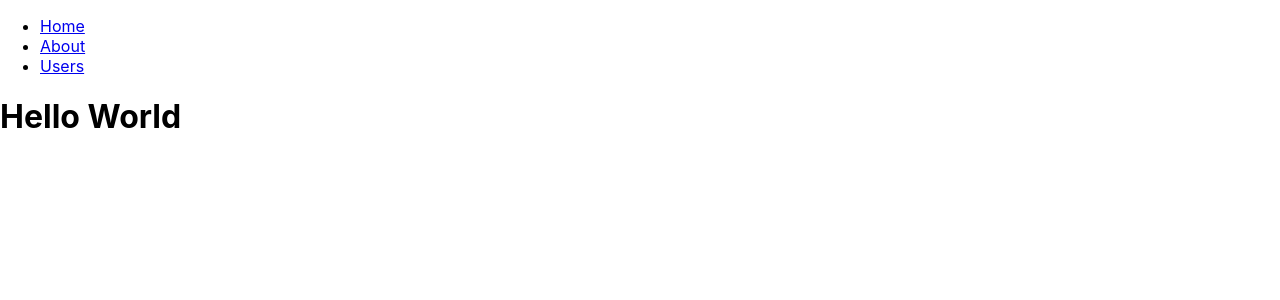
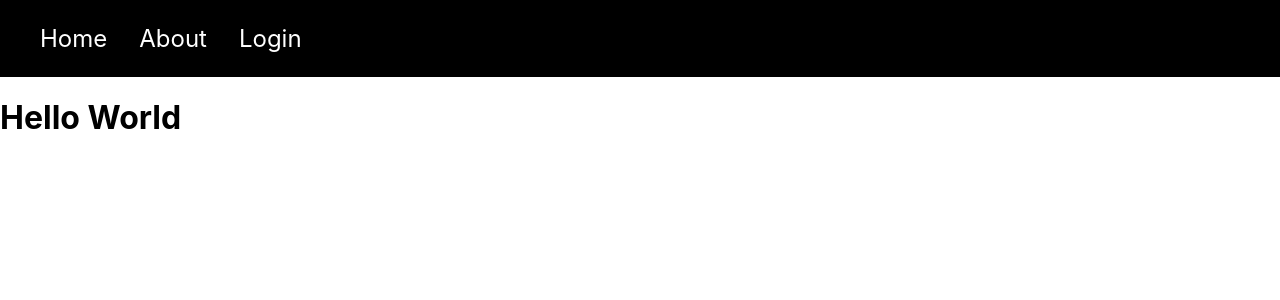
Before and after one commit to Sallaa/album-review, a React (Create React App) app in the folder client/: page / in a window 1280 px wide. Shown: the top 300 px of the page. Built offline with nearby package versions, Linux system fonts and the light colour scheme.

Commit message:
added emotion and basic nav

```diff
--- a/client/package.json
+++ b/client/package.json
@@ -3,6 +3,8 @@
   "version": "0.1.0",
   "private": true,
   "dependencies": {
+    "@emotion/core": "^10.0.28",
+    "@emotion/styled": "^10.0.27",
     "@testing-library/jest-dom": "^4.2.4",
     "@testing-library/react": "^9.3.2",
     "@testing-library/user-event": "^7.1.2",
@@ -31,5 +33,6 @@
       "last 1 firefox version",
       "last 1 safari version"
     ]
-  }
+  },
+  "devDependencies": {}
 }
--- a/client/src/App.js
+++ b/client/src/App.js
@@ -5,25 +5,16 @@ import {
   Route,
   Link
 } from "react-router-dom";
-import Home from './Home';
+import Home from './Pages/Home';
+import Login from './Pages/Login';
+import About from './Pages/About';
+import Nav from './Nav/Nav';
 
 export default function App() {
   return (
     <Router>
       <div>
-        <nav>
-          <ul>
-            <li>
-              <Link to="/">Home</Link>
-            </li>
-            <li>
-              <Link to="/about">About</Link>
-            </li>
-            <li>
-              <Link to="/users">Users</Link>
-            </li>
-          </ul>
-        </nav>
+        <Nav />
 
         {/* A <Switch> looks through its children <Route>s and
             renders the first one that matches the current URL. */}
@@ -31,8 +22,8 @@ export default function App() {
           <Route path="/about">
             <About />
           </Route>
-          <Route path="/users">
-            <Users />
+          <Route path="/login">
+            <Login />
           </Route>
           <Route path="/">
             <Home />
@@ -42,15 +33,3 @@ export default function App() {
     </Router>
   );
 }
-
-// function Home() {
-//   return <h2>Home</h2>;
-// }
-
-function About() {
-  return <h2>About</h2>;
-}
-
-function Users() {
-  return <h2>Users</h2>;
-}
--- /dev/null
+++ b/client/src/Nav/Nav.jsx
@@ -0,0 +1,52 @@
+/** @jsx jsx */
+import React from "react";
+import {jsx, css} from "@emotion/core";
+import styled from "@emotion/styled";
+import { BrowserRouter as Router, Switch, Route, Link } from "react-router-dom";
+
+const color = "white";
+
+
+const css_nav = css`
+  background-color: black;
+  font-size: 24px;
+  display: flex;
+
+  a {
+    cursor: pointer;
+    color: white;
+    text-decoration: none;
+  }
+  ul {
+    list-style-type: none;
+  }
+  li {
+    margin-right: 2rem;
+  }
+`;
+
+const css_ul = css`
+  display: flex;
+  flex-flow: row wrap;
+  align-content: flex-start;
+`;
+
+export default() => {
+
+    return (
+        <nav css={css_nav}>
+          <ul css={css_ul}>
+            <li>
+              <Link to="/">Home</Link>
+            </li>
+            <li>
+              <Link to="/about">About</Link>
+            </li>
+            <li>
+              <Link to="/login">Login</Link>
+            </li>
+          </ul>
+        </nav>
+    );
+
+}
--- /dev/null
+++ b/client/src/Pages/About.jsx
@@ -0,0 +1,9 @@
+import React from "react";
+
+export default () => {
+  return (
+    <div>
+      <h1>About</h1>
+    </div>
+  );
+};
--- a/client/src/Home.jsx
+++ b/client/src/Pages/Home.jsx
@@ -1,10 +1,12 @@
 import React from "react";
-
 
 export default () => {
 
     return (
+        <div>
         <h1>Hello World</h1>
+        </div>
+
     )
 
 }
--- /dev/null
+++ b/client/src/Pages/Login.jsx
@@ -0,0 +1,9 @@
+import React from "react";
+
+export default () => {
+  return (
+    <div>
+      <h1>Log In</h1>
+    </div>
+  );
+};
```
Also changed, not shown: 1 other file (tests, documents, lock files or other folders).
